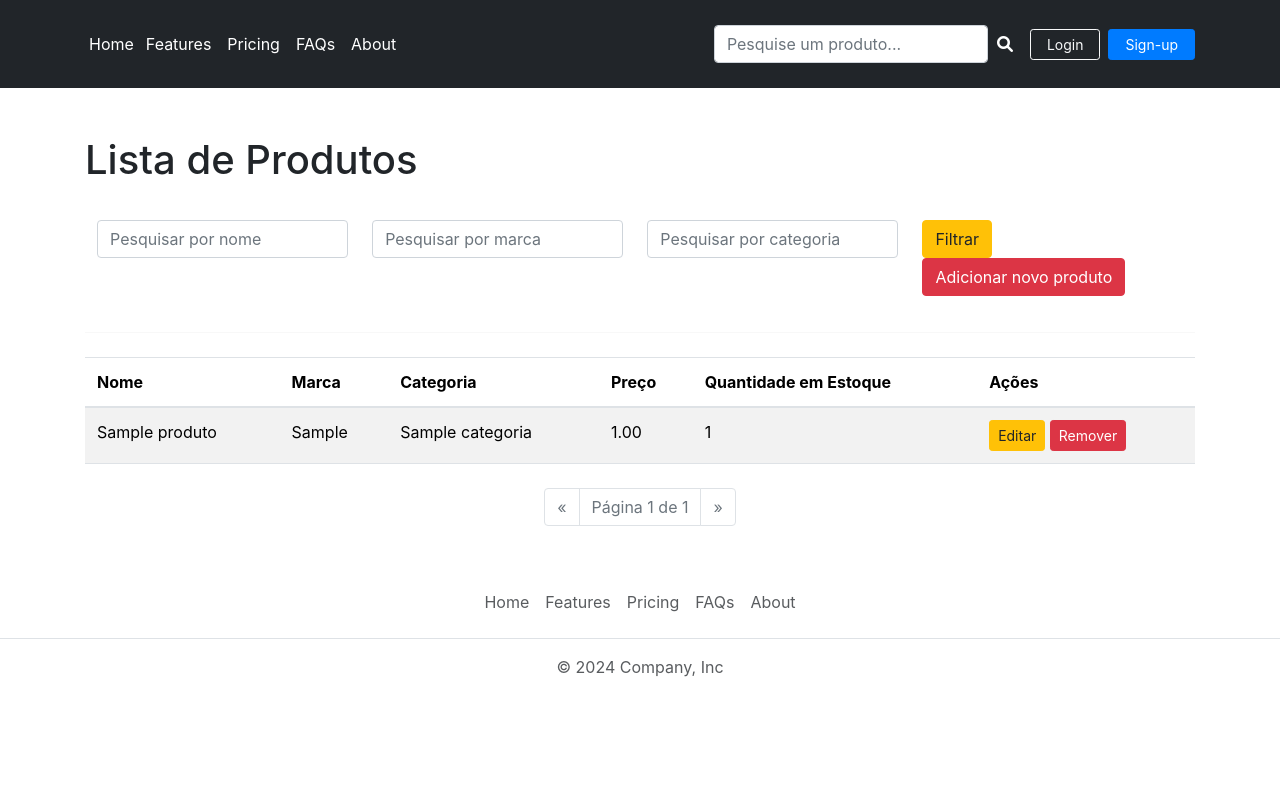
After one commit to danilo-pms/projetoEcommerce, a Django app: page /loja/gerencia/produtos/ in a window 1280 px wide. The commit adds this page. Run offline with Django 5.2, Linux system fonts and the light colour scheme; tables that the repository leaves empty hold one stand-in row (values such as "Sample post"); some libraries are stand-ins or nearby versions.

Commit message:
listar produtos e categorias, filtros, atualização de links

```diff
--- a/app/models.py
+++ b/app/models.py
@@ -15,7 +15,7 @@ class Categoria(models.Model):
 class Produto(models.Model):
     nome = models.CharField(max_length=150, null=False, blank=False)
     marca = models.CharField(max_length=150, null=True, blank=True)
-    categoria = models.ForeignKey('Categoria', on_delete=models.SET_NULL, null=True)
+    categoria = models.ForeignKey('Categoria', on_delete=models.CASCADE, null=True)
     descricao = models.TextField(null=True, blank=True)
     preco = models.DecimalField(max_digits=12, decimal_places=2, null=False, blank=False)
     qtd_estoque = models.IntegerField(default=0)
--- a/app/templates/app/add_produto.html
+++ b/app/templates/app/add_produto.html
@@ -1,5 +1,6 @@
 <!DOCTYPE html>
 <html lang="pt-br">
+
 <head>
     <meta charset="UTF-8">
     <meta name="viewport" content="width=device-width, initial-scale=1.0">
@@ -7,6 +8,7 @@
     <!-- Link para o Bootstrap CSS -->
     <link href="https://maxcdn.bootstrapcdn.com/bootstrap/4.5.2/css/bootstrap.min.css" rel="stylesheet">
 </head>
+
 <body>
     <div class="container mt-5">
         <h1 class="mb-4">Registrar Produto</h1>
@@ -55,9 +57,10 @@
             </div>
 
             <button type="submit" class="btn btn-primary mt-3">Salvar Produto</button>
-            <a href="{% url 'app:index' %}" class="btn btn-secondary mt-3">Voltar para a lista de produtos</a>
+            <a href="{% url 'app:gerencia' %}" class="btn btn-secondary mt-3">Voltar para a lista de produtos</a>
         </form>
     </div>
     <br>
 </body>
+
 </html>
--- a/app/templates/app/gerencia.html
+++ b/app/templates/app/gerencia.html
@@ -44,9 +44,9 @@
                 <ul class="nav flex-column">
                     <li class="nav-item"> <a class="nav-link active" aria-current="page" href="#"> <i
                                 class="fas fa-home"></i> Dashboard </a> </li>
-                    <li class="nav-item"> <a class="nav-link" href="/registro_produto/"> <i class="fas fa-box"></i>
+                    <li class="nav-item"> <a class="nav-link" href="{% url 'app:listar_produtos' %}"> <i class="fas fa-box"></i>
                             Registro de Produtos </a> </li>
-                    <li class="nav-item"> <a class="nav-link" href="/registro_categoria/"> <i class="fas fa-list"></i>
+                    <li class="nav-item"> <a class="nav-link" href="{% url 'app:listar_categoria' %}"> <i class="fas fa-list"></i>
                             Registro de Categorias </a> </li>
                 </ul>
             </div>
--- /dev/null
+++ b/app/templates/app/lista_produtos.html
@@ -0,0 +1,119 @@
+{% extends 'base.html' %}
+
+{% block content %}
+<!DOCTYPE html>
+<html lang="pt-BR">
+
+<head>
+    <meta charset="UTF-8">
+    <meta name="viewport" content="width=device-width, initial-scale=1.0">
+    <title>Lista de Produtos</title>
+    <link rel="stylesheet" href="https://maxcdn.bootstrapcdn.com/bootstrap/4.5.2/css/bootstrap.min.css">
+</head>
+
+<body>
+    <div class="container mt-5">
+        <h1 class="mb-4">Lista de Produtos</h1>
+        <form method="GET" action="" class="mb-4">
+            <table class="table table-borderless">
+                <tbody>
+                    <tr>
+                        <td>
+                            <input type="text" name="nome" class="form-control" placeholder="Pesquisar por nome"
+                                value="{{ nome }}">
+                        </td>
+                        <td>
+                            <input type="text" name="marca" class="form-control" placeholder="Pesquisar por marca"
+                                value="{{ marca }}">
+                        </td>
+                        <td>
+                            <input type="text" name="categoria" class="form-control"
+                                placeholder="Pesquisar por categoria" value="{{ categoria }}">
+                        </td>
+                        <td>
+                            <button type="submit" class="btn btn-warning">Filtrar</button>
+                            <a href="{% url 'app:add_produto' %}" class="btn btn-danger">Adicionar novo produto</a>
+                        </td>
+                    </tr>
+                </tbody>
+            </table>
+        </form>
+        <hr>
+        <table class="table table-striped mt-4">
+            <thead>
+                <tr>
+                    <th>Nome</th>
+                    <th>Marca</th>
+                    <th>Categoria</th>
+                    <th>Preço</th>
+                    <th>Quantidade em Estoque</th>
+                    <th>Ações</th>
+                </tr>
+            </thead>
+            <tbody>
+                {% for produto in produtos_pag %}
+                <tr>
+                    <td>{{ produto.nome }}</td>
+                    <td>{{ produto.marca }}</td>
+                    <td>{{ produto.categoria.nome }}</td>
+                    <td>{{ produto.preco }}</td>
+                    <td>{{ produto.qtd_estoque }}</td>
+                    <td>
+                        <a href="{% url 'app:atualizar' produto.id %}" class="btn btn-warning btn-sm">Editar</a>
+                        <a href="{% url 'app:deletar_produto' produto.id %}" class="btn btn-danger btn-sm">Remover</a>
+                    </td>
+                </tr>
+                {% endfor %}
+            </tbody>
+        </table>
+        <!-- Paginação -->
+        <div class="d-flex justify-content-center mt-4">
+            <nav aria-label="Page navigation">
+                <ul class="pagination">
+                    <!-- Página anterior -->
+                    {% if produtos_pag.has_previous %}
+                    <li class="page-item">
+                        <a href="?page={{ produtos_pag.previous_page_number }}" class="page-link" aria-label="Anterior">
+                            <span aria-hidden="true">&laquo;</span>
+                        </a>
+                    </li>
+                    {% else %}
+                    <li class="page-item disabled">
+                        <span class="page-link">&laquo;</span>
+                    </li>
+                    {% endif %}
+
+                    <!-- Página atual e total -->
+                    <li class="page-item disabled">
+                        <span class="page-link">
+                            Página {{ produtos_pag.number }} de {{ produtos_pag.paginator.num_pages }}
+                        </span>
+                    </li>
+
+                    <!-- Próxima página -->
+                    {% if produtos_pag.has_next %}
+                    <li class="page-item">
+                        <a href="?page={{ produtos_pag.next_page_number }}" class="page-link" aria-label="Próxima">
+                            <span aria-hidden="true">&raquo;</span>
+                        </a>
+                    </li>
+                    {% else %}
+                    <li class="page-item disabled">
+                        <span class="page-link">&raquo;</span>
+                    </li>
+                    {% endif %}
+                </ul>
+            </nav>
+        </div>
+
+
+    </div>
+
+    <script src="https://ajax.googleapis.com/ajax/libs/jquery/3.5.1/jquery.min.js"></script>
+    <script src="https://maxcdn.bootstrapcdn.com/bootstrap/4.5.2/js/bootstrap.min.js"></script>
+
+</body>
+
+</html>
+
+{% endblock %}
--- a/app/urls.py
+++ b/app/urls.py
@@ -12,6 +12,11 @@ urlpatterns = [
     path('excluir/<int:id>/', deletar_produto, name='deletar_produto'),
     path('att/<int:id>/', atualizar, name='atualizar'),
     path('detalhes/<int:id>/', detalhes, name='detalhes'),
-    path("gerencia/", gerencia, name='gerencia')
+    path("gerencia/", gerencia, name='gerencia'),
+    path('gerencia/produtos/', listar_produto, name='listar_produtos'),
+    path('gerencia/categorias/', listar_categoria, name='listar_categoria'),
+    path('create/categoria/', add_categoria, name='add_categoria'),
+    path('att/categoria/<int:id>/', att_categoria, name='att_categoria'),
+    path('delete/categoria/<int:id>/', deletar_categoria, name='deletar_categoria')
 
 ]+ static(settings.MEDIA_URL, document_root=settings.MEDIA_ROOT)
--- a/app/views.py
+++ b/app/views.py
@@ -1,11 +1,59 @@
 from django.http import HttpResponseForbidden
 from django.shortcuts import get_object_or_404, render, redirect
-from app.forms import ProdutoForm, ProdutoFilterForm
+from app.forms import ProdutoForm, CategoriaForm
 from .models import *
 from django.core.paginator import Paginator
 from django.contrib.auth.decorators import login_required
 
 # CRUD - produtos
+def listar_produto(request):
+    # Inicializa todos os produtos
+    produtos = Produto.objects.all()
+
+    # Filtra por nome, marca, categoria e quantidade em estoque
+    nome = request.GET.get('nome', '')
+    marca = request.GET.get('marca', '')
+    categoria = request.GET.get('categoria', '')
+    quantidade_estoque = request.GET.get('quantidade_estoque', '')
+
+    if nome:
+        produtos = produtos.filter(nome__icontains=nome)
+    if marca:
+        produtos = produtos.filter(marca__icontains=marca)
+    if categoria:
+        produtos = produtos.filter(categoria__nome__icontains=categoria)
+
+
+    # Paginação
+    paginator = Paginator(produtos, 3)
+    page = request.GET.get('page')
+    produtos_pag = paginator.get_page(page)
+
+    context = {
+        'produtos_pag': produtos_pag,
+        'nome': nome,
+        'marca': marca,
+        'categoria': categoria,
+        'quantidade_estoque': quantidade_estoque,
+    }
+
+    return render(request, 'app/lista_produtos.html', context)
+
+
+def listar_categoria(request):
+    categorias = Categoria.objects.all()
+
+    paginator = Paginator(categorias, 3)  # Adjust the number of items per page here
+    page = request.GET.get('page')
+    categorias_pag = paginator.get_page(page)
+
+    context = {
+        'categorias_pag': categorias_pag,
+    }
+
+    return render(request, 'app/lista_categorias.html', context)
+
+
 def index(request):
     # Inicializa todos os produtos
     produtos = Produto.objects.all()
@@ -33,13 +81,26 @@ def add_produto(request):
         form = ProdutoForm(request.POST, request.FILES)
         if form.is_valid():
             form.save()
-            return redirect("index")
+            return redirect("app:listar_produtos")
         else:
            print(form.errors)
     else:
         form = ProdutoForm()
     context = {'form': form}
     return render(request, 'app/add_produto.html', context)
+
+def add_categoria(request):
+    if request.method == 'POST':
+        form = CategoriaForm(request.POST, request.FILES)
+        if form.is_valid():
+            form.save()
+            return redirect("app:gerencia")
+        else:
+           print(form.errors)
+    else:
+        form = CategoriaForm()
+    context = {'form': form}
+    return render(request, 'app/add_categoria.html', context)
 
 
 # Editar produtos
@@ -50,7 +111,7 @@ def atualizar(request, id):
         form = ProdutoForm(request.POST, instance=produto)
         if form.is_valid():
             form.save()
-            return redirect("index")
+            return redirect("app:gerencia")
     else:
         form = ProdutoForm(instance=produto)
 
@@ -58,13 +119,33 @@ def atualizar(request, id):
                'produto': produto}
     return render(request, "app/add_produto.html", context)
 
+def att_categoria(request, id):
+    categoria = get_object_or_404(Categoria, id=id)
+
+    if request.method == "POST":
+        form = CategoriaForm(request.POST, instance=categoria)
+        if form.is_valid():
+            form.save()
+            return redirect("app:gerencia")
+    else:
+        form = CategoriaForm(instance=categoria)
+
+    context = {'form': form,
+               'produto': categoria}
+    return render(request, "app/add_categoria.html", context)
+
+def deletar_categoria(request, id):
+    categoria = get_object_or_404(Categoria, id=id)
+    categoria.delete()
+
+    return redirect("app:gerencia")
 
 # Remover produtos
 def deletar_produto(request, id):
     produto = get_object_or_404(Produto, id=id)
     produto.delete()
 
-    return redirect("index")
+    return redirect("app:gerencia")
 
 
 def detalhes(request, id):
--- a/templates/base.html
+++ b/templates/base.html
@@ -27,15 +27,14 @@
                     <li><a href="#" class="nav-link px-2 text-white">Pricing</a></li>
                     <li><a href="#" class="nav-link px-2 text-white">FAQs</a></li>
                     <li><a href="#" class="nav-link px-2 text-white">About</a></li>
+                    {% if request.user.is_superuser %}
+                    <li><a href="{% url 'app:gerencia' %}" class="nav-link px-2 text-white" >Dashboard</a></li>
+                    {% endif %}
                 </ul>
 
                 <!-- Barra de pesquisa -->
                 <form class="d-flex me-3" method="get" action="{% url 'app:index' %}">
-                    <input
-                        type="text"
-                        name="nome"
-                        placeholder="Pesquise um produto..."
-                        class="form-control me-2">
+                    <input type="text" name="nome" placeholder="Pesquise um produto..." class="form-control me-2">
                     <button type="submit" class="btn btn-link text-white p-0">
                         <i class="fas fa-search"></i>
                     </button>
@@ -56,7 +55,10 @@
                     <a href="{% url 'usuarios:login' %}" class="btn btn-outline-light btn-sm px-3">Login</a>
                     <a href="{% url 'usuarios:cadastro' %}" class="btn btn-primary btn-sm px-3">Sign-up</a>
                 </div>
+
+
                 {% endif %}
+
             </div>
         </div>
     </header>
```
Also changed, not shown: app/forms.py (+10 -11 lines), app/templates/app/add_categoria.html (added, +35 -0 lines), app/templates/app/lista_categorias.html (added, +102 -0 lines), app/migrations/0001_initial.py, app/migrations/0002_initial.py (added), cart/migrations/0001_initial.py, cart/migrations/0002_initial.py (added), usuarios/migrations/0001_initial.py.
